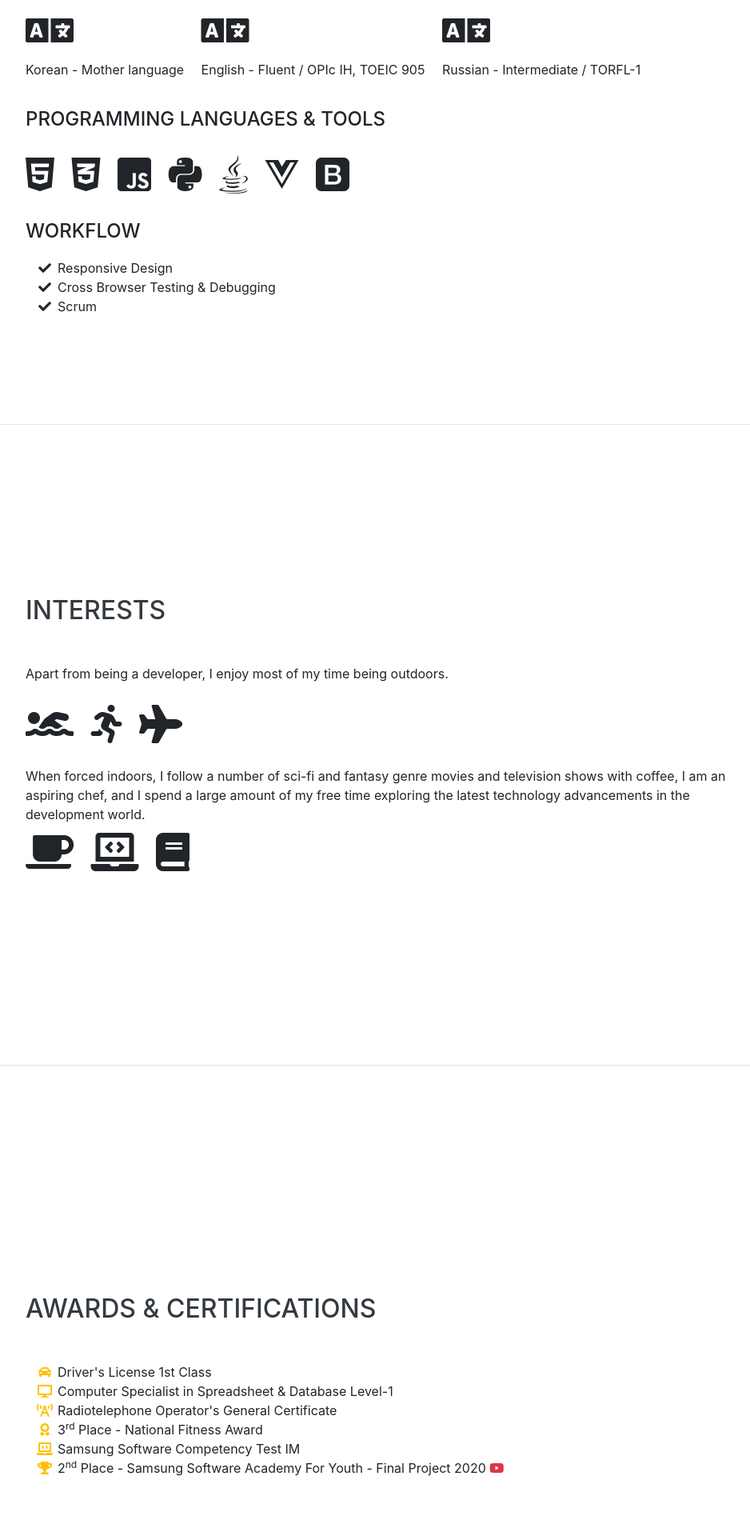
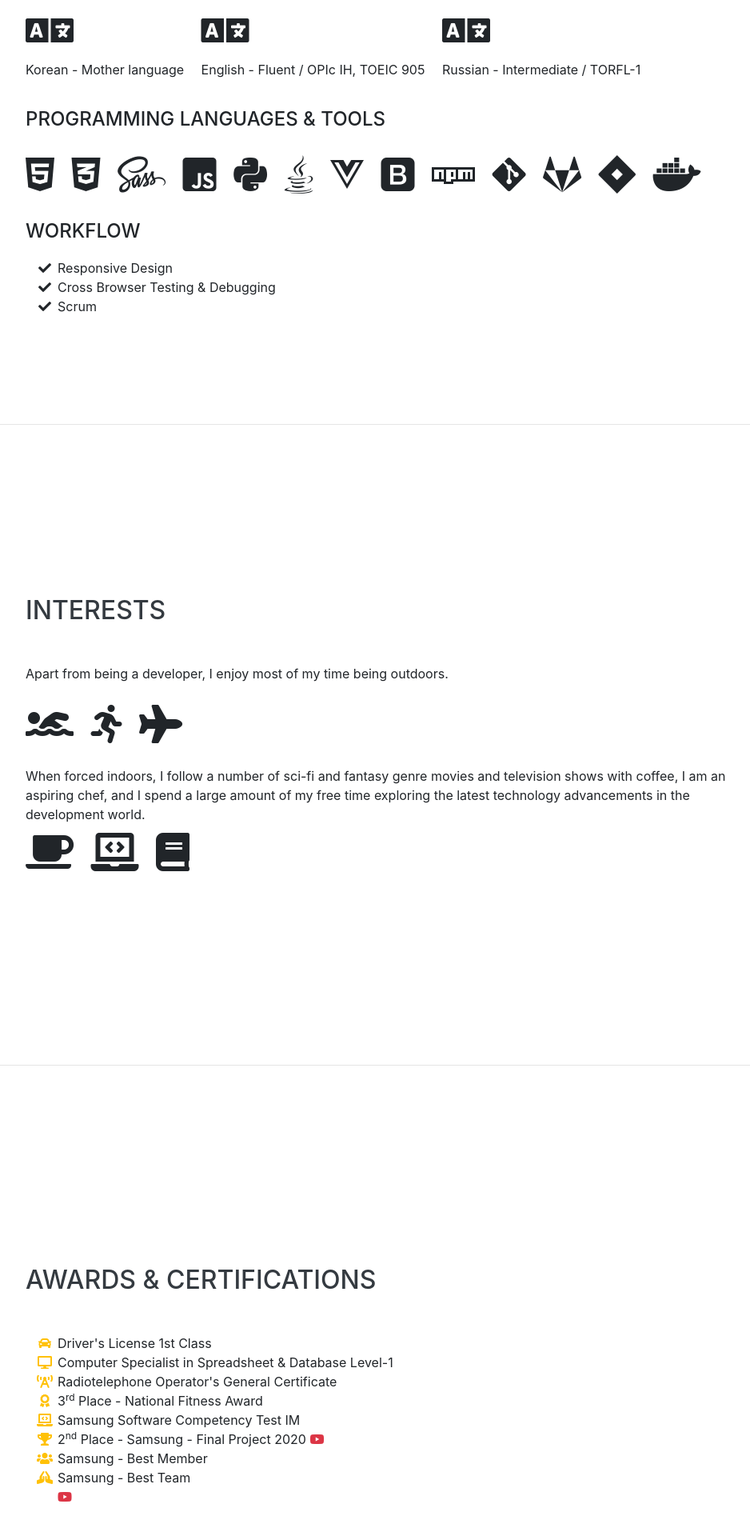
Before and after one commit to XECOH/XECOH.github.io, a website with bundled scripts: page index.html in a window 1280 px wide. Shown: the part 2774-4689 px from the top of the page at 80% size, without its empty margins (288-1226 px from the left). Built offline with nearby package versions, Linux system fonts and the light colour scheme; a web font is replaced by a local one.

Commit message:
update Index.html

```diff
--- a/index.html
+++ b/index.html
@@ -237,6 +237,9 @@
             <i class="fab fa-css3-alt"></i>
           </li>
           <li class="list-inline-item">
+            <i class="fab fa-sass"></i>
+          </li>
+          <li class="list-inline-item">
             <i class="fab fa-js-square"></i>
           </li>
           <li class="list-inline-item">
@@ -251,6 +254,21 @@
           <li class="list-inline-item">
             <i class="fab fa-bootstrap"></i>
           </li>
+          <li class="list-inline-item">
+            <i class="fab fa-npm"></i>
+          </li>
+          <li class="list-inline-item">
+            <i class="fab fa-git-alt"></i>
+          </li>
+          <li class="list-inline-item">
+            <i class="fab fa-gitlab"></i>
+          </li>
+          <li class="list-inline-item">
+            <i class="fab fa-jira"></i>
+          </li>
+          <li class="list-inline-item">
+            <i class="fab fa-docker"></i>
+          </li>
           <!-- <li class="list-inline-item">
             <i class="fab fa-angular"></i>
           </li>
@@ -259,9 +277,6 @@
           </li>
           <li class="list-inline-item">
             <i class="fab fa-node-js"></i>
-          </li>
-          <li class="list-inline-item">
-            <i class="fab fa-sass"></i>
           </li>
           <li class="list-inline-item">
             <i class="fab fa-less"></i>
@@ -360,8 +375,22 @@
           <li>
             <i class="fa-li fas fa-trophy text-warning"></i>
             2<sup>nd</sup>
-            Place - Samsung Software Academy For Youth - Final Project 2020
+            Place - Samsung - Final Project 2020
             <a href="https://youtu.be/DjpJuLtuBGw"><i class="fab fa-youtube text-danger"></i></a>
+          </li>
+          <li>
+            <i class="fa-li fas fa-users text-warning"></i>
+            Samsung - Best Member
+          </li>
+          <li>
+            <i class="fa-li fas fa-praying-hands text-warning"></i>
+            Samsung - Best Team
+          </li>
+          <li>
+            <!-- <i class="fa-li fas fa-trophy text-warning"></i> -->
+            <!-- 2<sup>nd</sup>
+            Place - Samsung Software Academy For Youth - Final Project 2020  -->
+            <a href="https://youtu.be/WcRI5ygVCTk"><i class="fab fa-youtube text-danger"></i></a>
           </li>
           <!-- <li>
             <i class="fa-li fa fa-trophy text-warning"></i>
```
